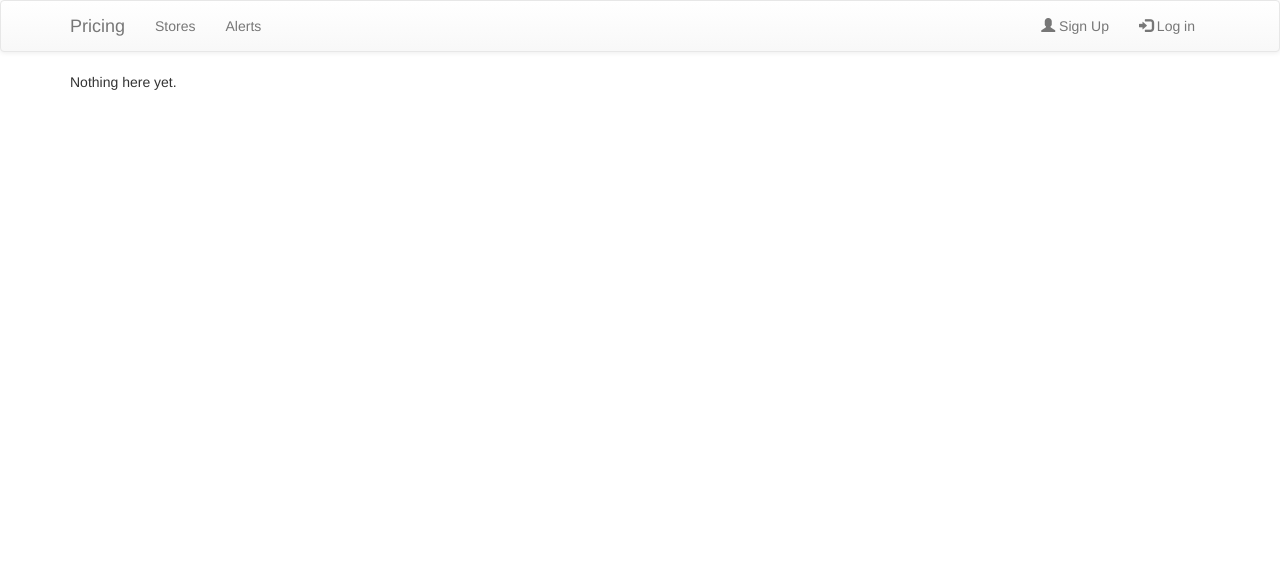
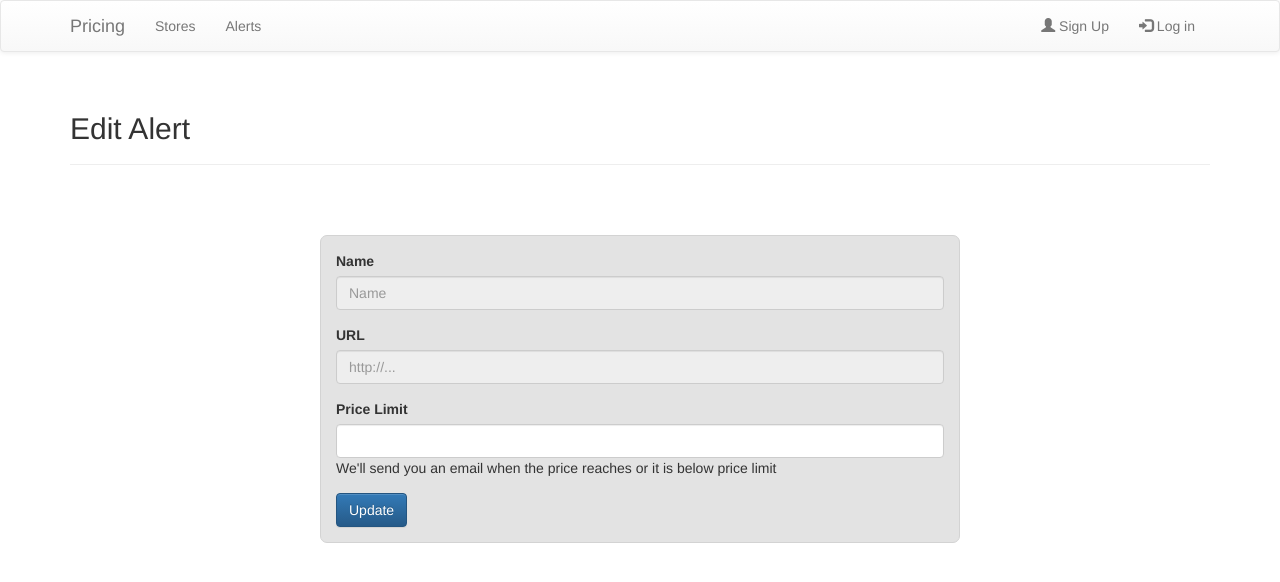
Before and after one commit to mhdphp/web_price_service, a Flask app: template src/templates/alerts/edit_alert.jinja2 in a window 1280 px wide. Shown: the top 582 px of the page. Run offline with Flask 2, Linux system fonts and the light colour scheme; the template is opened without the code that fills it, so the values that code supplies are empty; some libraries are stand-ins or nearby versions.

Commit message:
Finalize src/templates/alerts/edit_alert.jinja2, src/models/alerts/views.py ///

```diff
--- a/src/templates/alerts/alert.jinja2
+++ b/src/templates/alerts/alert.jinja2
@@ -13,6 +13,10 @@
         <strong>{{ alert.item.price }}</strong>
     </p>
     <p>
+        Limit Price set:
+        <strong>{{ alert.price_limit }}</strong>
+    </p>
+    <p>
         Last checked on:
         <strong>{{ alert.last_checked.strftime("%d-%m-%Y at %H:%M:%S ") }}</strong>
     </p>
@@ -20,6 +24,8 @@
     <div class="panel panel-default">
         <div class="panel-body">
             <a href="{{ alert.item.url }}" class="btn btn-default" role="button">Visit Site</a>
+            <a href="{{ url_for('alerts.edit_alert', alert_id=alert._id) }}"
+                   class="btn btn-warning" role="button">Edit Alert</a>
             {% if alert.active %}
                 <a href="{{ url_for('alerts.deactivate_alert', alert_id=alert._id) }}"
                    class="btn btn-danger" role="button">Deactivate Alert</a>
--- a/src/templates/alerts/edit_alert.jinja2
+++ b/src/templates/alerts/edit_alert.jinja2
@@ -2,6 +2,33 @@
 
 {% block content %}
 
-    <p>Nothing here yet.</p>
+    <div class="page-header">
+        <h2>Edit Alert</h2>
+    </div>
+
+    <div class="form-size">
+        <form method="post">
+            <div class="form-group">
+                <label for="name">Name</label>
+                <input type="text" id="name" name="name" placeholder="Name"
+                       value="{{ alert.item.name }}" class="form-control" disabled>
+            </div>
+           <div class="form-group">
+                <label for="url">URL</label>
+                <input type="text" id="url" name="url" placeholder="http://..."
+                       value="{{ alert.item.url }}" class="form-control" disabled>
+            </div>
+           <div class="form-group">
+                <label for="price_limit">Price Limit</label>
+                <input type="text" id="price_limit" name="price_limit" value="{{ alert.price_limit }}"
+                       class="form-control" aria-describedby="priceLimitBlock">
+               <p id="priceLimitBlock">
+                   We'll send you an email when the price reaches or it is below price limit
+               </p>
+            </div>
+            <button type="submit" class="btn btn-primary">Update</button>
+
+        </form>
+    </div>
 
 {% endblock %}
--- a/src/templates/users/alerts.jinja2
+++ b/src/templates/users/alerts.jinja2
@@ -19,7 +19,10 @@
                 <strong>
                     {{ alert.last_checked.strftime("%d-%m-%Y at %H:%M:%S ") }}
                 </strong>
-                </p>`
+                </p>
+                <p> Price Limit Set:
+                    <strong>{{ alert.price_limit }}</strong>
+                </p>
             </a>
         {% endfor %}
     </div>
```
Also changed, not shown: src/models/alerts/views.py (+17 -0 lines).
